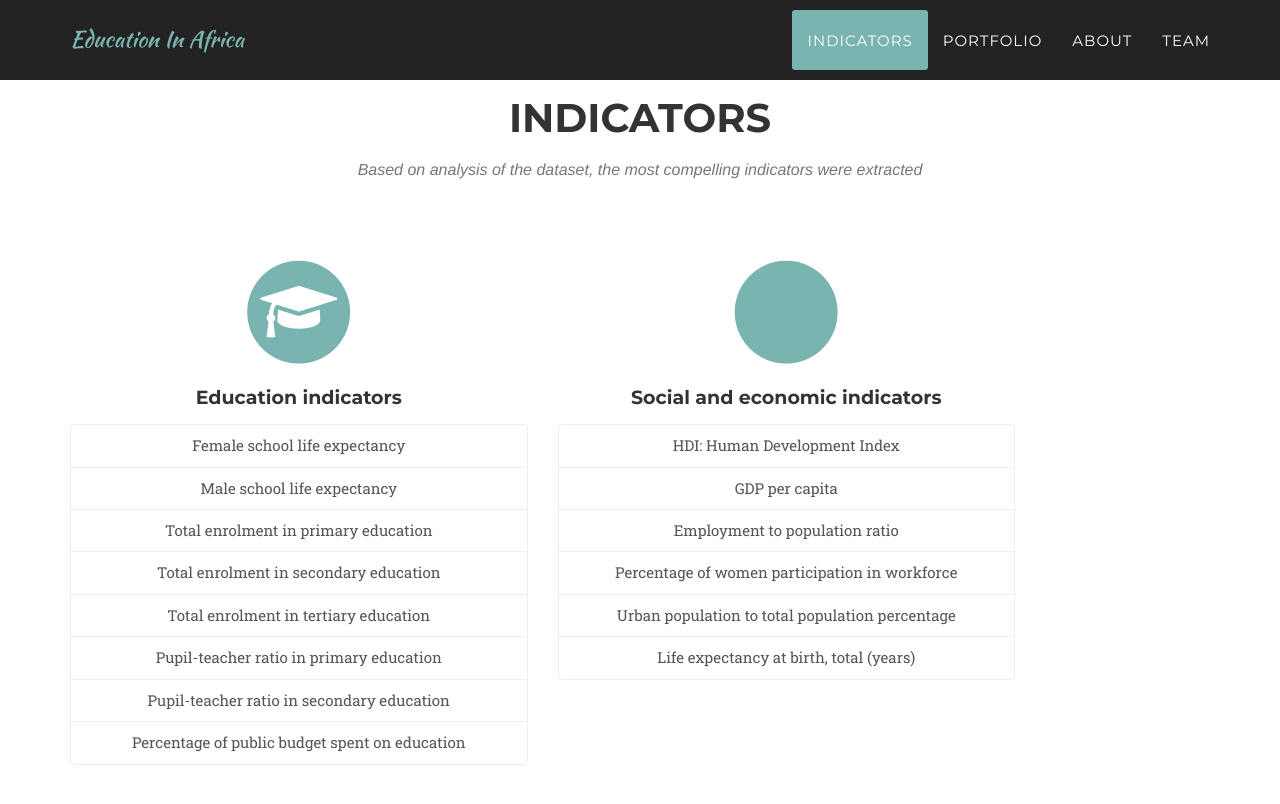
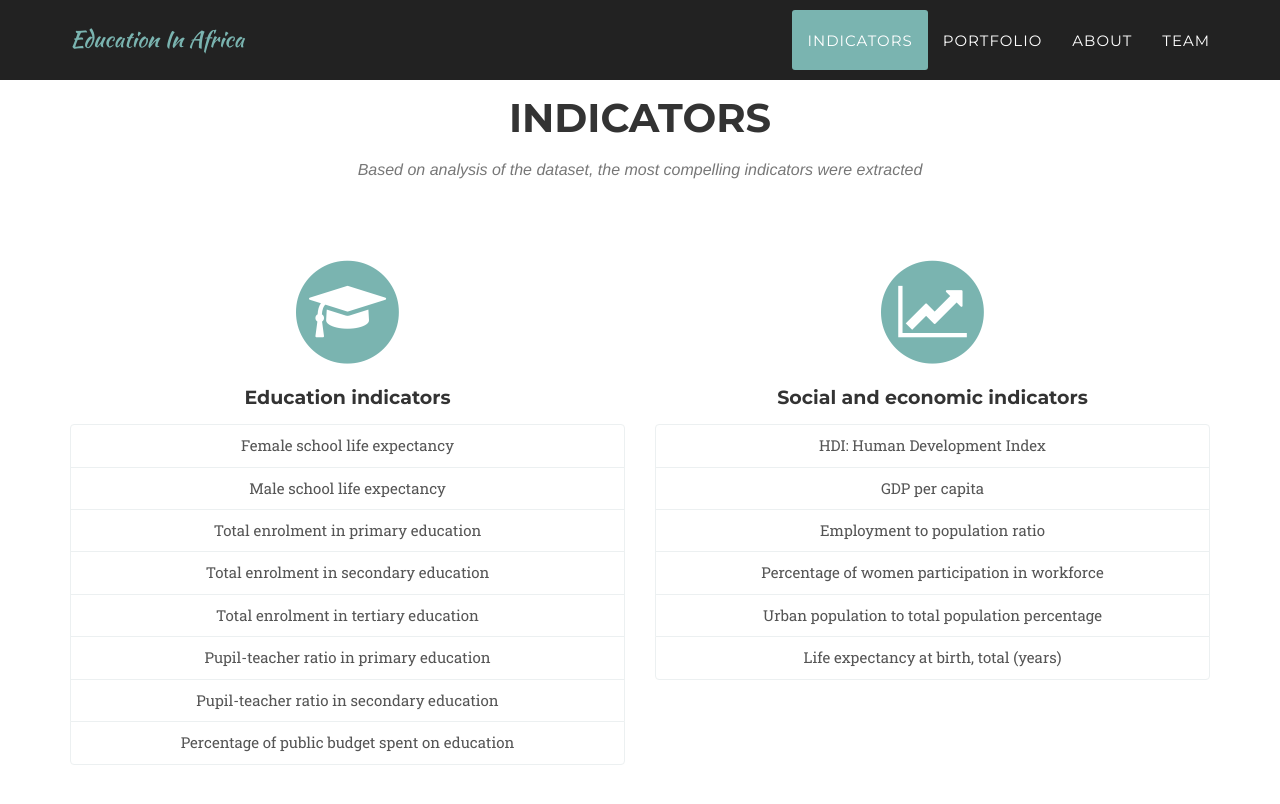
Before and after one commit to GhaliAmir/EducationInAfrica.github.io, a Jekyll site: the page built from index.html, in a window 1280 px wide and 900 px high, scrolled down 962 px. Shown: the top 804 px of the window. Built offline with Jekyll 4.4.1, drawn with Linux system fonts in a browser that asks for light colours; some web fonts are replaced.

Commit message:
indicators.html formatting change.

```diff
--- a/_includes/indicators.html
+++ b/_includes/indicators.html
@@ -8,7 +8,7 @@
       </div>
     </div>
     <div class="row text-center">
-      <div class="col-md-5">
+      <div class="col-md-6">
         <span class="fa-stack fa-4x">
           <i class="fa fa-circle fa-stack-2x text-primary"></i>
           <i class="fa fa-graduation-cap fa-stack-1x fa-inverse"></i>
@@ -25,10 +25,10 @@
           <a href="#" class="list-group-item list-group-item-action">Percentage of public budget spent on education</a>
         </div>
       </div>
-      <div class="col-md-5">
+      <div class="col-md-6">
         <span class="fa-stack fa-4x">
           <i class="fa fa-circle fa-stack-2x text-primary"></i>
-          <i class="fas fa-city fa-stack-1x fa-inverse"></i>
+          <i class="fa fa-line-chart fa-stack-1x fa-inverse"></i>
         </span>
         <h4 class="service-heading">Social and economic indicators</h4>
         <div class="list-group">
```
